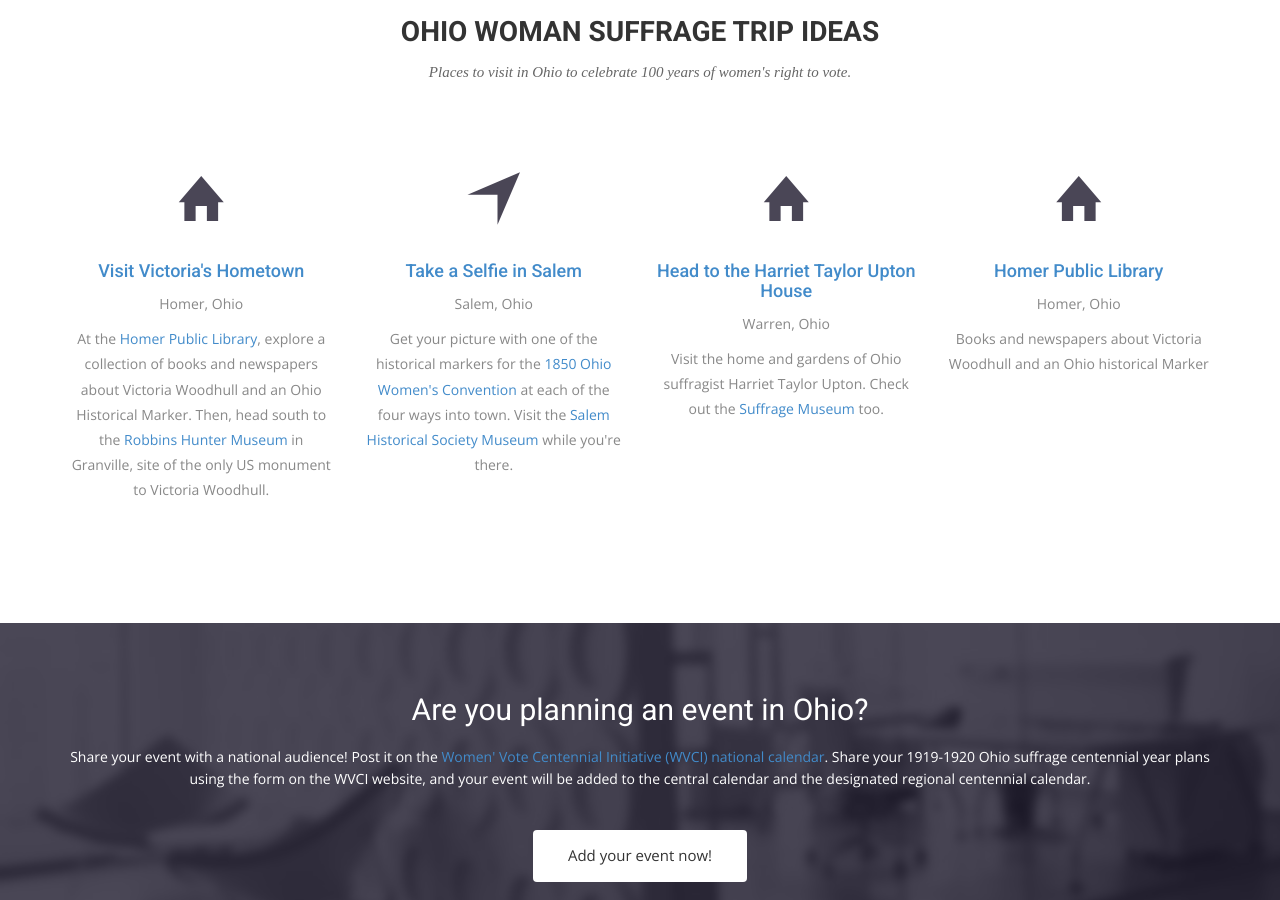
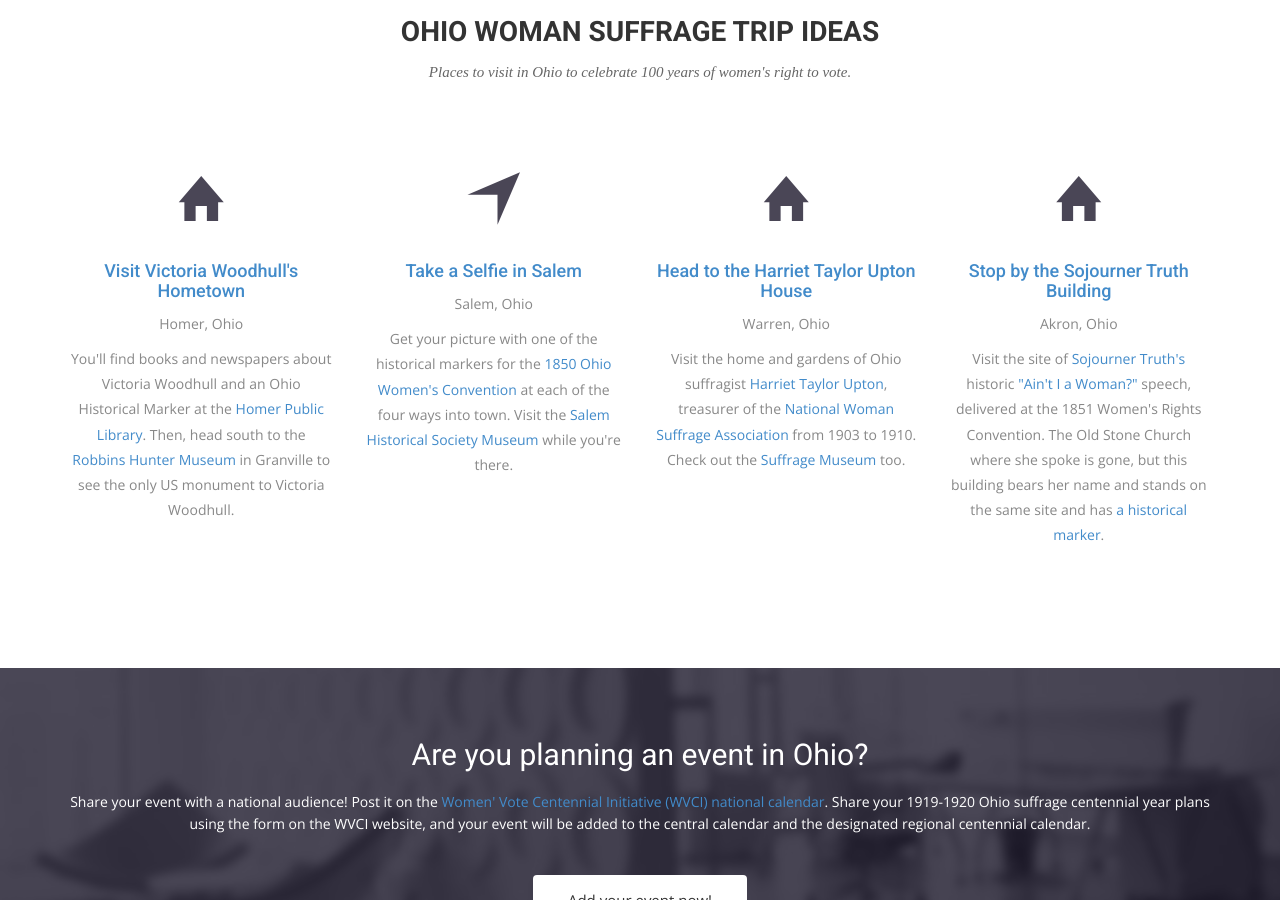
Before and after one commit to OhioSuffrageCentennial/ohiosuffragecentennial, a Jekyll site: the page built from index.html, in a window 1280 px wide and 900 px high, scrolled down 1789 px. Built offline with Jekyll 4.4.1, drawn with Linux system fonts in a browser that asks for light colours; nearby versions of some CDN libraries; some web fonts are replaced.

Commit message:
add fourth site

```diff
--- a/index.html
+++ b/index.html
@@ -74,9 +74,9 @@ permalink: /
       <div class="col-sm-6 col-md-3">
         <div class="service-item">
           <i class="ion-home"></i>
-          <h4><a href="https://homer.lib.oh.us/content/victoria-claflin-woodhull" target="_blank">Visit Victoria's Hometown</a></h4>
+          <h4><a href="https://homer.lib.oh.us/content/victoria-claflin-woodhull" target="_blank">Visit Victoria Woodhull's Hometown</a></h4>
           <p>Homer, Ohio</p>
-          <p>At the <a href="https://homer.lib.oh.us/content/victoria-claflin-woodhull" target="_blank">Homer Public Library</a>, explore a collection of books and newspapers about Victoria Woodhull and an Ohio Historical Marker. Then, head south to the <a href="http://www.robbinshunter.org" target="_blank">Robbins Hunter Museum</a> in Granville, site of the only US monument to Victoria Woodhull.</p>
+          <p>You'll find books and newspapers about Victoria Woodhull and an Ohio Historical Marker at the <a href="https://homer.lib.oh.us/content/victoria-claflin-woodhull" target="_blank">Homer Public Library</a>. Then, head south to the <a href="http://www.robbinshunter.org" target="_blank">Robbins Hunter Museum</a> in Granville to see the only US monument to Victoria Woodhull.</p>
         </div>
       </div>
       <div class="col-sm-6 col-md-3">
@@ -92,15 +92,15 @@ permalink: /
           <i class="ion-home"></i>
           <h4><a href="http://www.uptonhouse.org/" target="_blank">Head to the Harriet Taylor Upton House</a></h4>
           <p>Warren, Ohio </p>
-          <p>Visit the home and gardens of Ohio suffragist Harriet Taylor Upton. Check out the <a href="http://www.uptonhouse.org/museum.html" target="_blank">Suffrage Museum</a> too.</p>
+          <p>Visit the home and gardens of Ohio suffragist <a href="https://en.wikipedia.org/wiki/Harriet_Taylor_Upton" target="_blank">Harriet Taylor Upton</a>, treasurer of the <a href="https://en.wikipedia.org/wiki/National_Woman_Suffrage_Association" target="_blank">National Woman Suffrage Association</a> from 1903 to 1910. Check out the <a href="http://www.uptonhouse.org/museum.html" target="_blank">Suffrage Museum</a> too.</p>
         </div>
       </div>
       <div class="col-sm-6 col-md-3">
         <div class="service-item">
           <i class="ion-home"></i>
-          <h4><a href="https://homer.lib.oh.us/content/victoria-claflin-woodhull" target="_blank">Homer Public Library</a></h4>
-          <p>Homer, Ohio</p>
-          <p>Books and newspapers about Victoria Woodhull and an Ohio historical Marker </p>
+          <h4><a href="https://www.theclio.com/web/entry?id=52523" target="_blank">Stop by the Sojourner Truth Building</a></h4>
+          <p>Akron, Ohio</p>
+          <p>Visit the site of <a haref="https://www.womenshistory.org/education-resources/biographies/sojourner-truth" target="blank">Sojourner Truth's</a> historic <a href="https://en.wikipedia.org/wiki/Ain%27t_I_a_Woman%3F" target="_blank">"Ain't I a Woman?"</a> speech, delivered at the 1851 Women's Rights Convention. The Old Stone Church where she spoke is gone, but this building bears her name and stands on the same site and has <a href="https://www.hmdb.org/marker.asp?marker=43726" target="_blank">a historical marker</a>.</p>
         </div>
       </div>
     </div>
```
